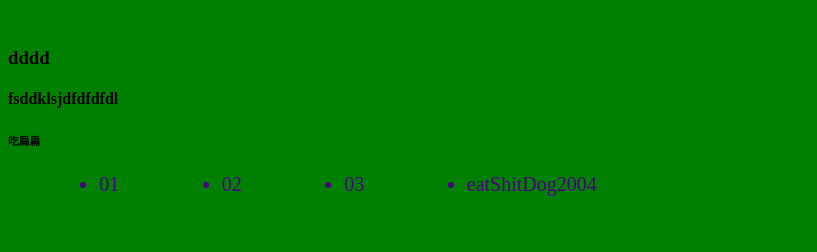
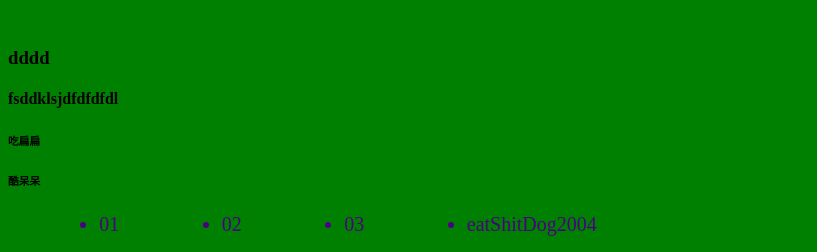
Before and after one commit to a9293340/gulp_learn, a website: page index.html in a window 1280 px wide. Shown: the part 964-1216 px from the top of the page, without its empty margins (0-817 px from the left). Before the commit the page ends 1176 px from the top, so only its background shows below. Drawn offline with nearby package versions, Linux system fonts and the light colour scheme; files that its build step writes are made by us from their sources.

Commit message:
+酷呆呆

```diff
--- a/index.html
+++ b/index.html
@@ -21,6 +21,7 @@
     <h3>dddd</h3>
     <h4>fsddklsjdfdfdfdl</h4>
     <h6>吃扁扁</h6>
+    <h6>酷呆呆</h6>
 
     @@include('./app/footer.html',{
         'eatShitDog':"eatShitDog2004"
```
